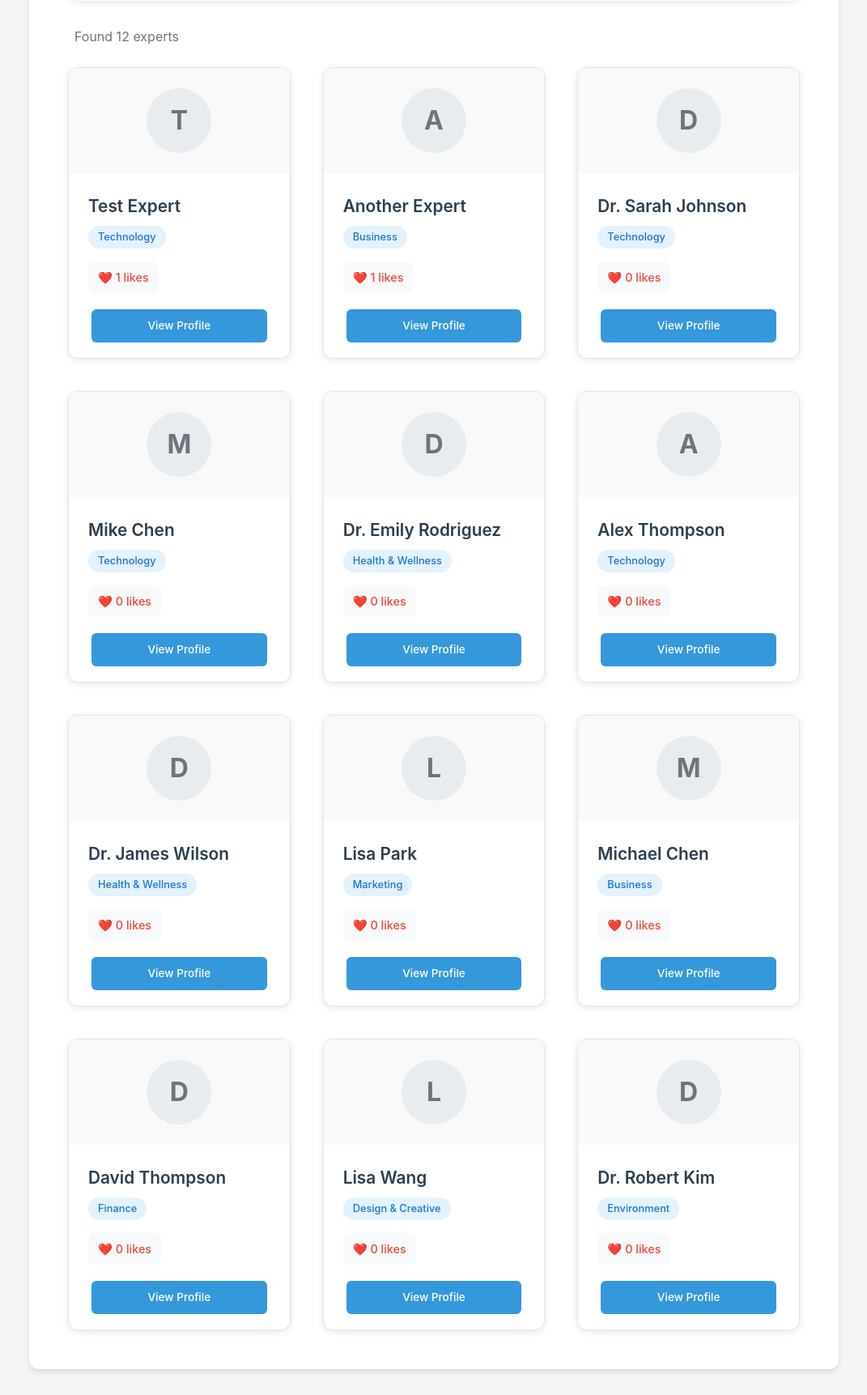
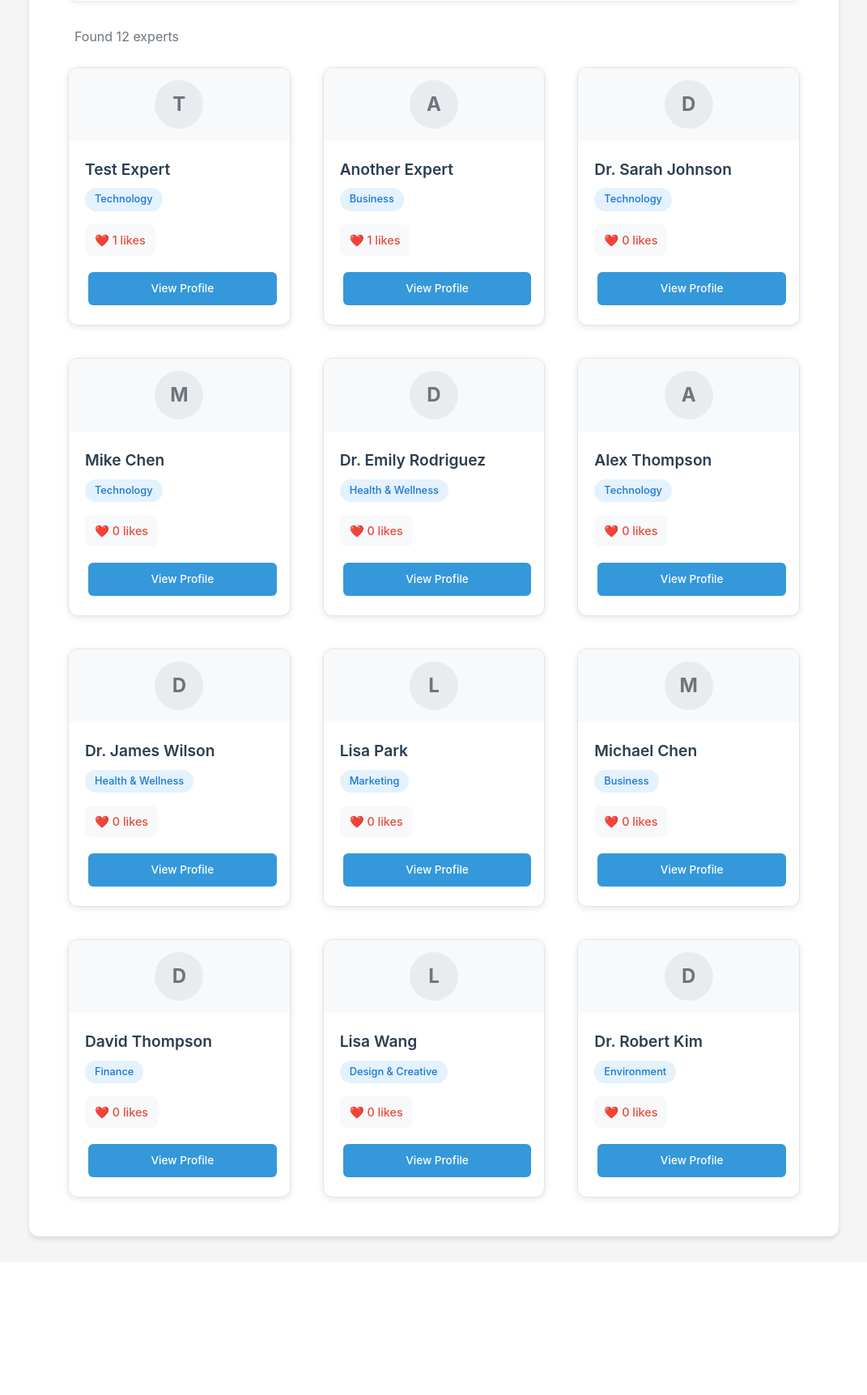
Before and after one commit to behzad17/newexperts, a Django app: page /experts/ in a window 1280 px wide. Shown: the part 694-2417 px from the top of the page at 81% size, without its empty margins (104-1175 px from the left). After the commit the page ends 2229 px from the top, so only its background shows below. Run offline with Django 5.2, Linux system fonts and the light colour scheme; data comes from the database, SQL or seed files in the repository.

Commit message:
Update experts page: smaller full-size image, vertical buttons, compact layout

```diff
--- a/expert_connect/templates/experts_list.html
+++ b/expert_connect/templates/experts_list.html
@@ -193,7 +193,7 @@
     border: 1px solid #e1e5e9;
     display: flex;
     flex-direction: column;
-    max-height: 400px; /* Reduced height since no bio */
+    max-height: 350px; /* Reduced height for smaller image */
   }
 
   .expert-card:hover {
@@ -203,7 +203,7 @@
 
   .expert-image {
     width: 100%;
-    height: 160px; /* Reduced height */
+    height: 120px; /* Smaller full-size image */
     overflow: hidden;
     background: #f8f9fa;
     display: flex;
@@ -219,20 +219,20 @@
   }
 
   .profile-placeholder {
-    width: 80px;
-    height: 80px;
+    width: 60px;
+    height: 60px;
     background: #e9ecef;
     border-radius: 50%;
     display: flex;
     align-items: center;
     justify-content: center;
     color: #6c757d;
-    font-size: 2rem;
+    font-size: 1.5rem;
     font-weight: bold;
   }
 
   .expert-content {
-    padding: 1.5rem;
+    padding: 1.25rem;
     flex: 1;
     display: flex;
     flex-direction: column;
@@ -249,7 +249,7 @@
 
   .expert-header h3 {
     margin: 0;
-    font-size: 1.3rem;
+    font-size: 1.2rem;
     font-weight: 600;
     color: #2c3e50;
   }
@@ -290,13 +290,14 @@
 
   .expert-actions {
     display: flex;
-    gap: 0.75rem;
+    flex-direction: column;
+    gap: 0.5rem;
     margin-top: auto;
     flex-shrink: 0;
   }
 
   .expert-actions .btn {
-    flex: 1;
+    width: 100%;
     padding: 0.6rem 1rem;
     font-size: 0.85rem;
     text-align: center;
@@ -306,7 +307,6 @@
     transition: all 0.2s ease;
     border: none;
     cursor: pointer;
-    min-width: 0;
   }
 
   .expert-actions .btn-primary {
@@ -356,19 +356,19 @@
     }
 
     .expert-card {
-      max-height: 380px;
+      max-height: 330px;
     }
 
     .expert-image {
-      height: 140px;
+      height: 100px;
     }
 
     .expert-content {
-      padding: 1.25rem;
+      padding: 1rem;
     }
 
     .expert-header h3 {
-      font-size: 1.2rem;
+      font-size: 1.1rem;
     }
 
     .expert-actions .btn {
@@ -385,19 +385,19 @@
     }
 
     .expert-card {
-      max-height: 360px;
+      max-height: 320px;
     }
 
     .expert-image {
-      height: 130px;
+      height: 90px;
     }
 
     .expert-content {
-      padding: 1.5rem;
+      padding: 1.25rem;
     }
 
     .expert-header h3 {
-      font-size: 1.3rem;
+      font-size: 1.2rem;
     }
 
     .expert-actions .btn {
@@ -414,19 +414,19 @@
     }
 
     .expert-card {
-      max-height: 350px;
+      max-height: 310px;
     }
 
     .expert-image {
-      height: 120px;
+      height: 80px;
     }
 
     .expert-content {
-      padding: 1.75rem;
+      padding: 1.5rem;
     }
 
     .expert-header h3 {
-      font-size: 1.4rem;
+      font-size: 1.3rem;
     }
 
     .expert-actions .btn {
```
